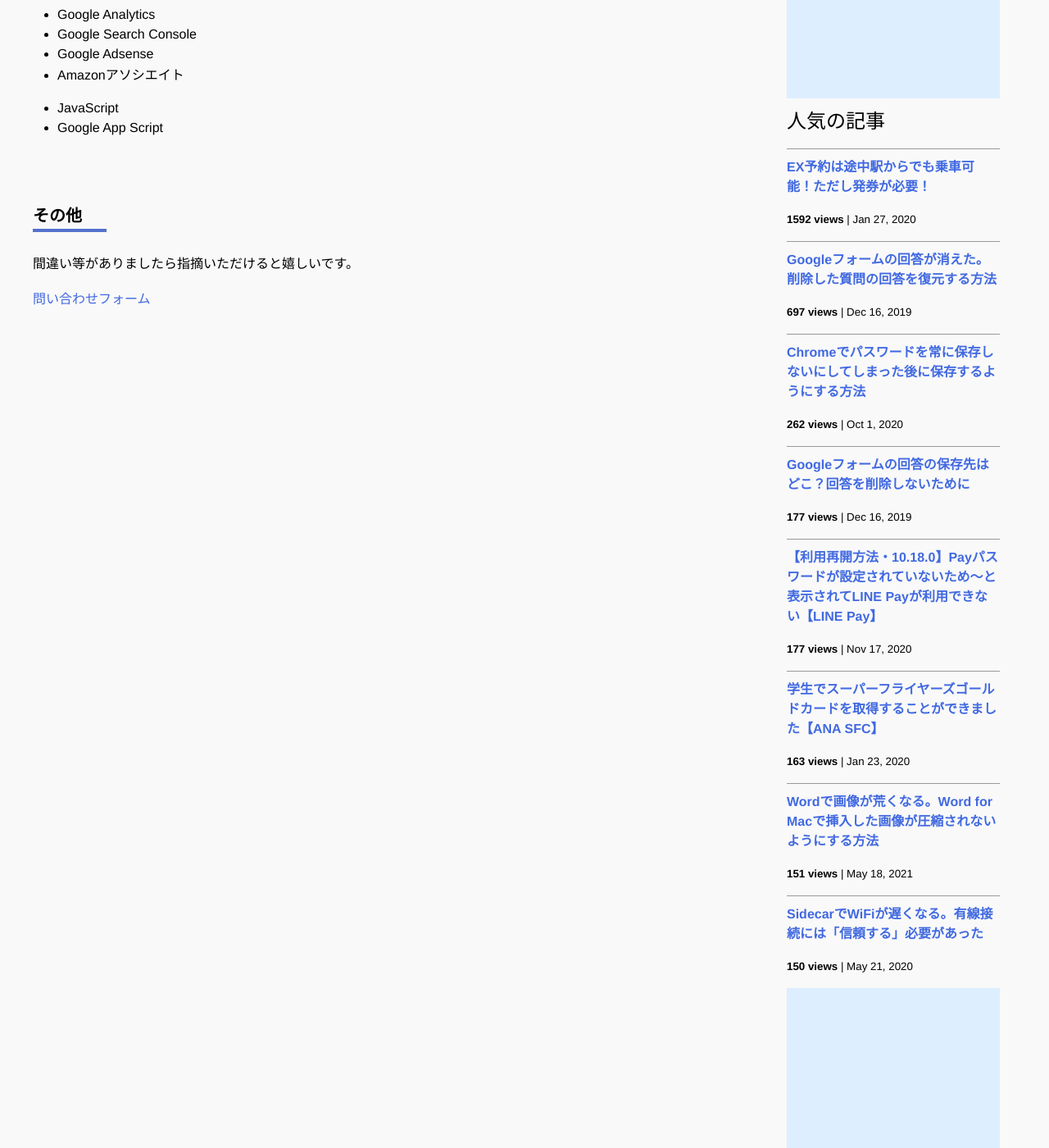
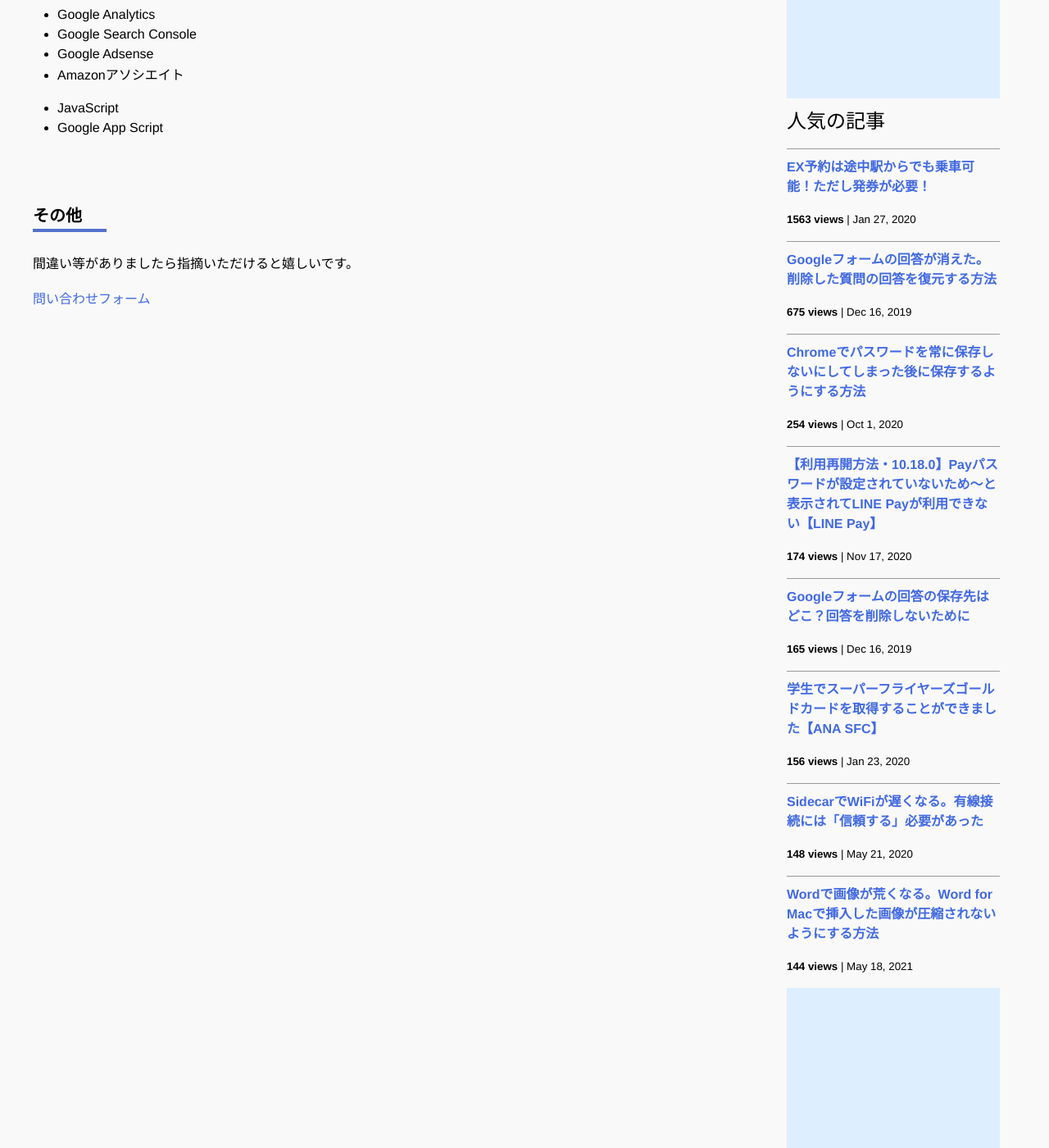
Before and after one commit to iwanaminami/shoyaiwaname, a Jekyll site: the page built from about.markdown, in a window 1280 px wide and 1400 px high, scrolled down 693 px. Shown: the whole window at 82% size. Built offline with Jekyll 4.4.1, drawn with Linux system fonts in a browser that asks for light colours; nearby versions of some CDN libraries; comment, search, counter and statistics services are not loaded.

Commit message:
a new commit message

```diff
--- a/_data/popularposts.yml
+++ b/_data/popularposts.yml
@@ -1,17 +1,17 @@
 side:
-  - view: 1592
+  - view: 1563
     url: /2020/01/27/ex-rideontheway.html
-  - view: 697
+  - view: 675
     url: /2019/12/16/restore-googleform.html
-  - view: 262
+  - view: 254
     url: /2020/10/01/googlepassword.html
-  - view: 177
+  - view: 174
+    url: /2020/11/17/linepay.html
+  - view: 165
     url: /2019/12/16/googleform-answers.html
-  - view: 177
-    url: /2020/11/17/linepay.html
-  - view: 163
+  - view: 156
     url: /2020/01/23/sfcgold.html
-  - view: 151
+  - view: 148
+    url: /2020/05/21/sidecar-via-cable.html
+  - view: 144
     url: /2021/05/18/image-compression-word.html
-  - view: 150
-    url: /2020/05/21/sidecar-via-cable.html
```
